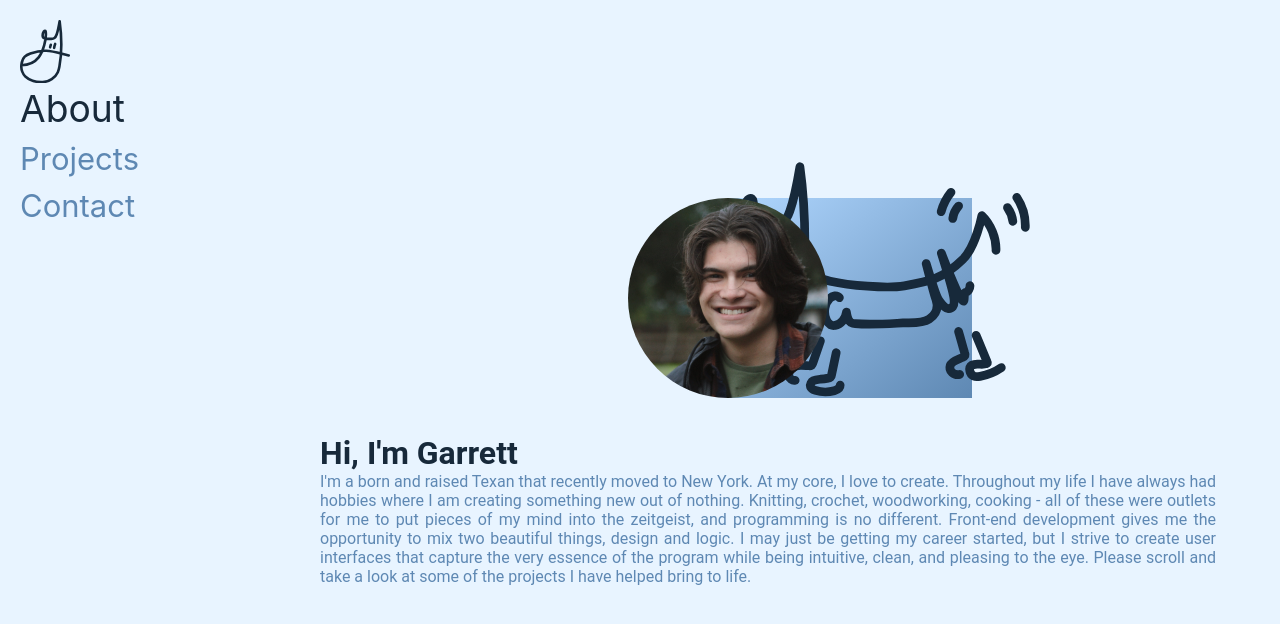
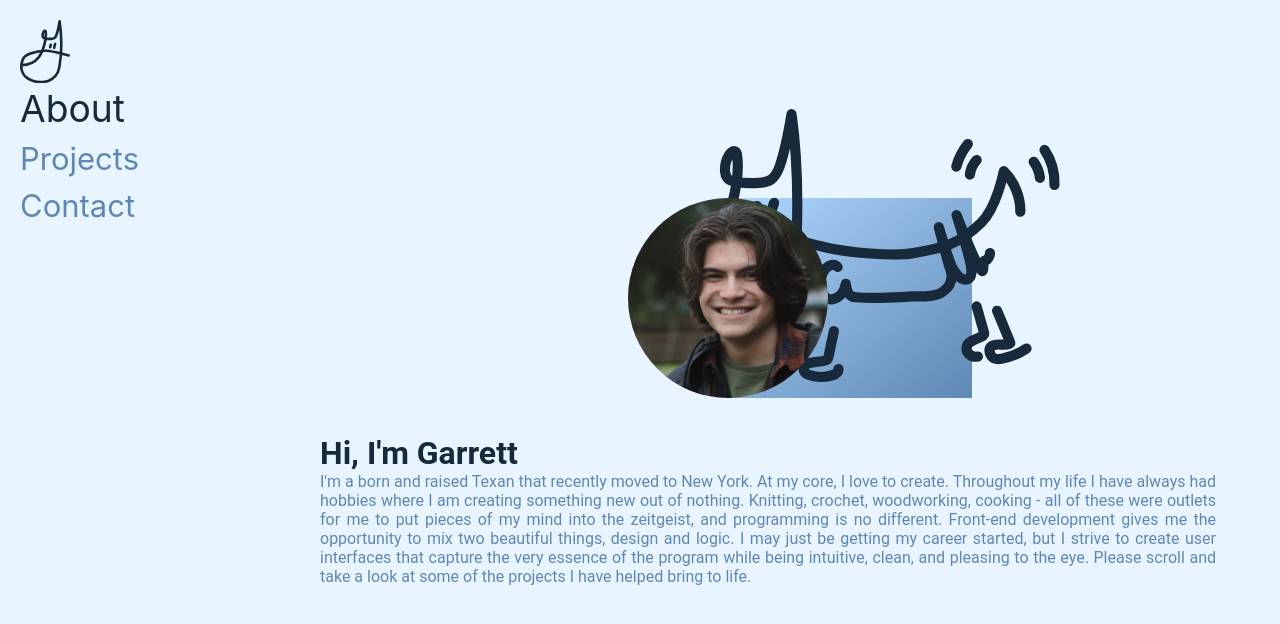
Before and after one commit to gguerrero02/gguerrero-portfolio, a React (Create React App) app: page / in a window 1280 px wide. Shown: the top 624 px of the page. Built offline with nearby package versions, Linux system fonts and the light colour scheme.

Commit message:
Update App.css

```diff
--- a/src/App.css
+++ b/src/App.css
@@ -200,7 +200,7 @@
   height:25vmin;
   display:flex;
   flex-direction:column-reverse;
-  align-items:center;
+  align-items:left;
   margin-right:-5vw;
   margin-left:-12.5vmin;
 
@@ -235,7 +235,7 @@
 .Dog-spacing {
   display:flex;
   flex-direction:column;
-  align-items:top;
+  align-items:left;
 
 }
 
@@ -244,8 +244,9 @@
   fill: rgb(var(--highlight-rgb));
   stroke-width: 2%;
   height: 20vmin;
-  transform: scale(1.5);
+  transform: scale(1.75);
   transform-origin:bottom;
+  padding-bottom: 1vmin;
 }
 
 #dawg {
```
